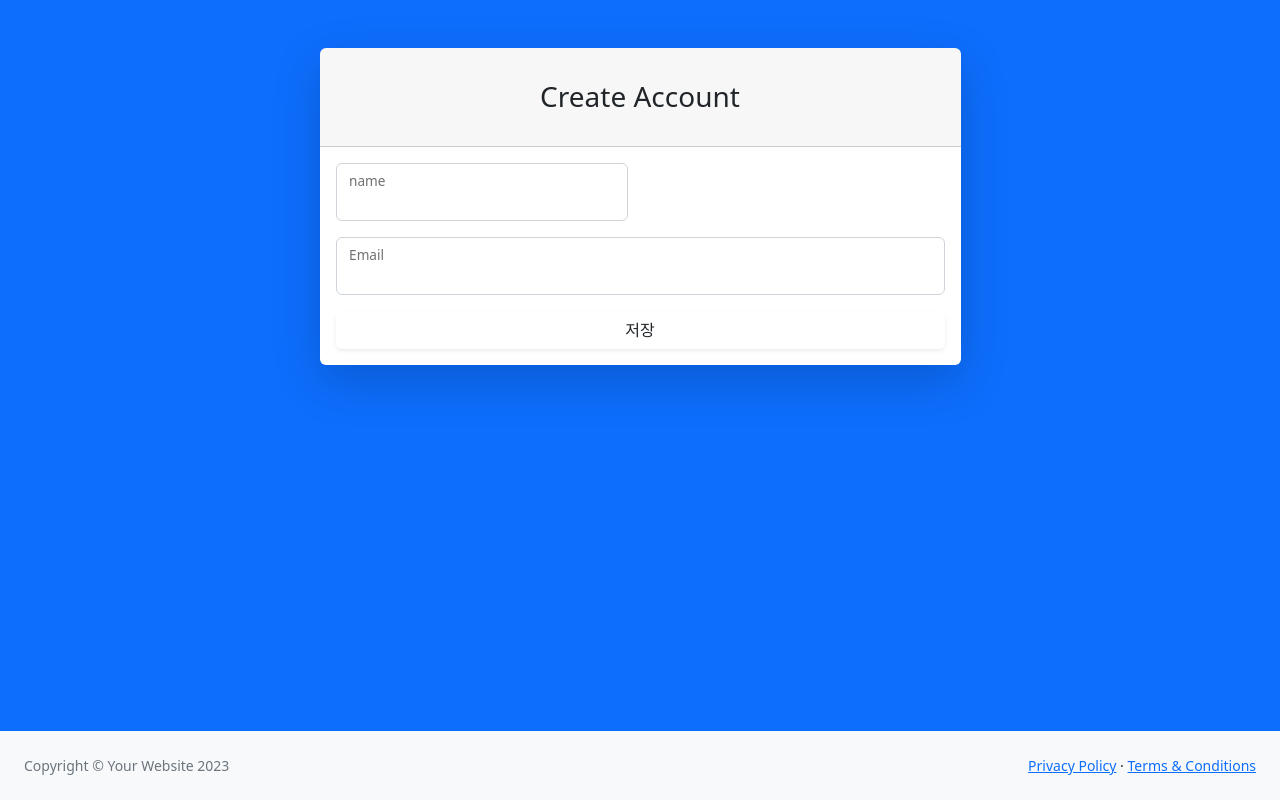
After one commit to f1212park20/update, a Flask app: template templates/comify.html in a window 1280 px wide. The commit adds this page. Run offline with Flask 3, Linux system fonts and the light colour scheme; the template is opened without the code that fills it, so the values that code supplies are empty; some libraries are stand-ins or nearby versions.

Commit message:
comify commit

```diff
--- a/main.py
+++ b/main.py
@@ -66,3 +66,29 @@ def delete_user(user_id):
         conn.close()
 
     return redirect("/")
+
+# 수정
+@app.route("/edit/<int:user_id>", methods=["GET", "POST"])
+def edit_user(user_id):
+    conn = get_connection()
+    try:
+        with conn.cursor() as cursor:
+            if request.method == "POST":
+                # 폼에서 받은 데이터로 업데이트
+                name = request.form["name"]
+                email = request.form["email"]
+                sql = "UPDATE users SET name=%s, email=%s WHERE id=%s"
+                cursor.execute(sql, (name, email, user_id))
+                conn.commit()
+                return redirect("/")
+
+            # GET: 기존 사용자 정보 가져오기
+            sql = "SELECT * FROM users WHERE id=%s"
+            cursor.execute(sql, (user_id,))
+            user = cursor.fetchone()
+            if not user:
+                return "User not found", 404
+    finally:
+        conn.close()
+
+    return render_template("comify.html", user=user)
--- /dev/null
+++ b/templates/comify.html
@@ -0,0 +1,65 @@
+<!DOCTYPE html>
+<html lang="en">
+    <head>
+        <meta charset="utf-8" />
+        <meta http-equiv="X-UA-Compatible" content="IE=edge" />
+        <meta name="viewport" content="width=device-width, initial-scale=1, shrink-to-fit=no" />
+        <meta name="description" content="" />
+        <meta name="author" content="" />
+        <title>Register - SB Admin</title>
+        <link href="static/css/styles.css" rel="stylesheet" />
+        <script src="https://use.fontawesome.com/releases/v6.3.0/js/all.js" crossorigin="anonymous"></script>
+    </head>
+    <body class="bg-primary">
+        <div id="layoutAuthentication">
+            <div id="layoutAuthentication_content">
+                <main>
+                    <div class="container">
+                        <div class="row justify-content-center">
+                            <div class="col-lg-7">
+                                <div class="card shadow-lg border-0 rounded-lg mt-5">
+                                    <div class="card-header"><h3 class="text-center font-weight-light my-4">Create Account</h3></div>
+                                    <div class="card-body">
+                                        <form action="" method="post">
+                                            <div class="row mb-3">
+                                                <div class="col-md-6">
+                                                    <div class="form-floating">
+                                                        <input class="form-control" id="inputLastName" type="text" name="name" value="{{ user.name }}"/>
+                                                        <label for="inputLastName">name</label>
+                                                    </div>
+                                                </div>
+                                            </div>
+                                            <div class="form-floating mb-3">
+                                                <input class="form-control" id="inputEmail" name="email"   type="email" value="{{ user.email }}"/>
+                                                <label for="inputEmail">Email</label>
+                                            </div>
+
+                                            <button type="submit" class="btn btn-outline-custom w-100 shadow-sm">저장</button>
+                                        </form>
+                                    </div>
+
+                                </div>
+                            </div>
+                        </div>
+                    </div>
+                </main>
+            </div>
+            <div id="layoutAuthentication_footer">
+                <footer class="py-4 bg-light mt-auto">
+                    <div class="container-fluid px-4">
+                        <div class="d-flex align-items-center justify-content-between small">
+                            <div class="text-muted">Copyright &copy; Your Website 2023</div>
+                            <div>
+                                <a href="#">Privacy Policy</a>
+                                &middot;
+                                <a href="#">Terms &amp; Conditions</a>
+                            </div>
+                        </div>
+                    </div>
+                </footer>
+            </div>
+        </div>
+        <script src="https://cdn.jsdelivr.net/npm/bootstrap@5.2.3/dist/js/bootstrap.bundle.min.js" crossorigin="anonymous"></script>
+        <script src="static/js/scripts.js"></script>
+    </body>
+</html>
--- a/templates/index.html
+++ b/templates/index.html
@@ -92,6 +92,11 @@
                                             <td>{{ user.name }}</td>
                                             <td>{{ user.email }}</td>
                                             <td>
+                                                <!-- 수정 버튼 -->
+                                                <a href="/edit/{{ user.id }}">
+                                                    <button type="button">수정</button>
+                                                </a>
+
                                                 <!--삭제버튼-->
                                                 <form action="/delete/{{ user.id }}" method="post"
                                                       onsubmit="return confirm('정말 삭제하시겠습니까?');">
```
